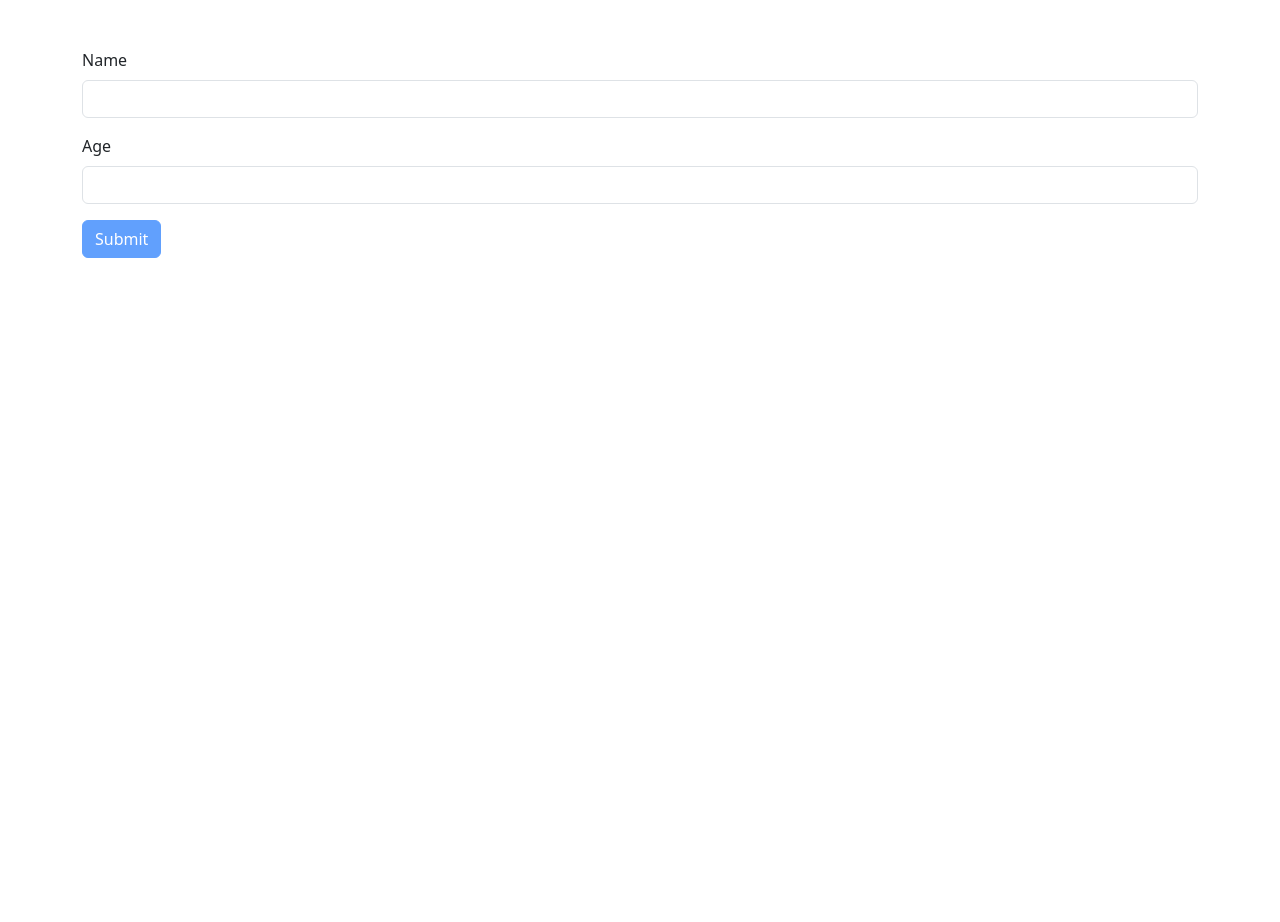
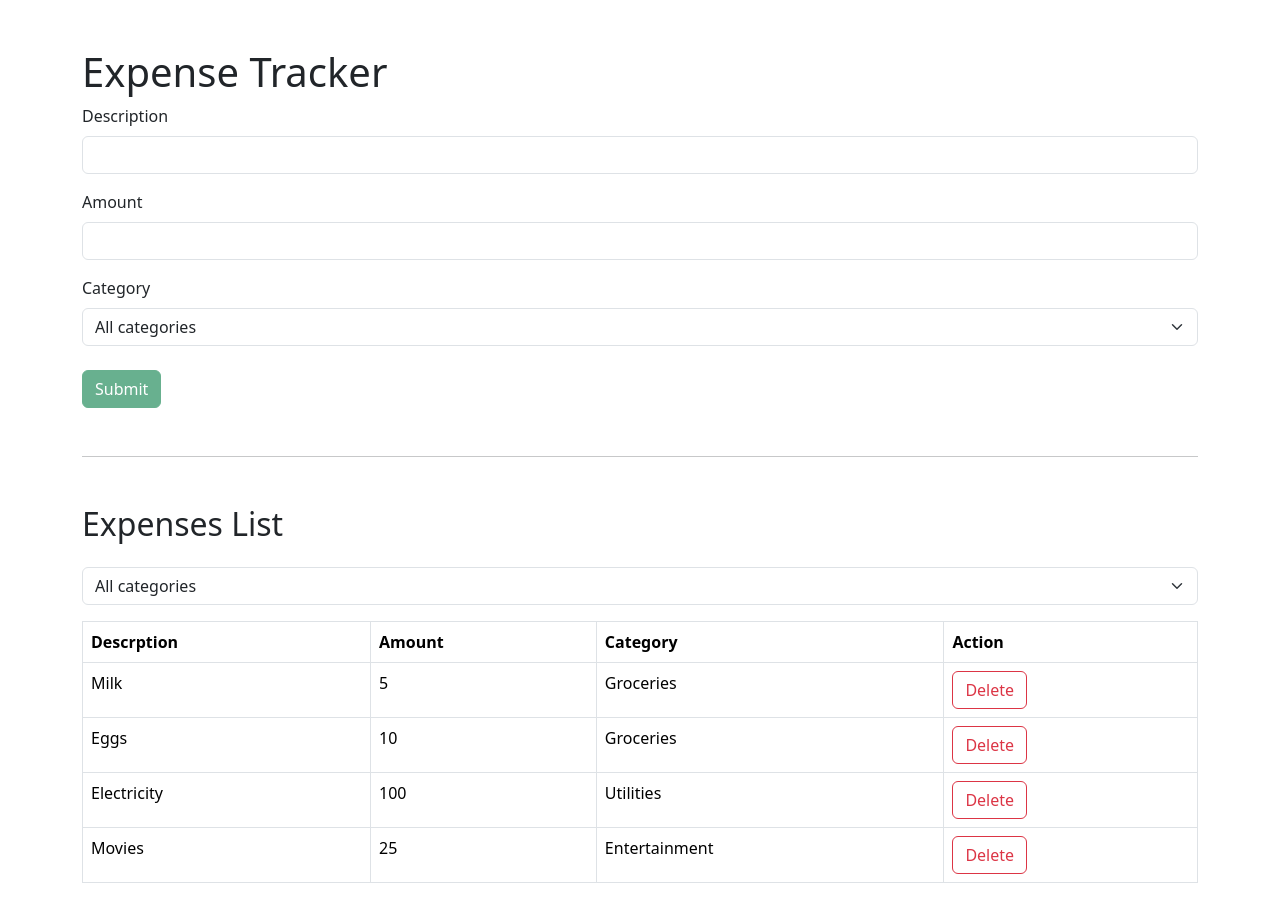
Before and after one commit to TomaszKlekner/gameHub, a React (Vite) app: page / in a window 1280 px wide. Shown: the top 922 px of the page. Before the commit the page ends 800 px from the top, so only its background shows below. Built offline with nearby package versions, Linux system fonts and the light colour scheme.

Commit message:
Create an expense tracker component

```diff
--- a/src/App.tsx
+++ b/src/App.tsx
@@ -1,9 +1,9 @@
-import Form from './components/Form';
+import ExpenseTracker from './components/ExpenseTracker/ExpenseTracker';
 
 function App() {
   return (
     <div className='container my-5'>
-      <Form />
+      <ExpenseTracker />
     </div>
   );
 }
--- /dev/null
+++ b/src/components/ExpenseTracker/ExpenseTracker.tsx
@@ -0,0 +1,58 @@
+import { useState } from 'react';
+import ExpenseTrackerForm from './ExpenseTrackerForm';
+import ExpenseTrackerList from './ExpenseTrackerList';
+
+export interface Expense {
+  description: string;
+  amount: number;
+  category: string;
+}
+
+const ExpenseTracker = () => {
+  const categories = ['Groceries', 'Utilities', 'Entertainment'];
+
+  const [expenses, setExpenses] = useState<Expense[]>([
+    {
+      description: 'Milk',
+      amount: 5,
+      category: 'Groceries',
+    },
+    {
+      description: 'Eggs',
+      amount: 10,
+      category: 'Groceries',
+    },
+    {
+      description: 'Electricity',
+      amount: 100,
+      category: 'Utilities',
+    },
+    {
+      description: 'Movies',
+      amount: 25,
+      category: 'Entertainment',
+    },
+  ]);
+
+  return (
+    <div>
+      <h1>Expense Tracker</h1>
+      <ExpenseTrackerForm
+        categories={categories}
+        onSubmitExpense={(expense) => setExpenses([...expenses, expense])}
+      />
+      <hr className='my-5' />
+      <ExpenseTrackerList
+        expenses={expenses}
+        categories={categories}
+        onDeleteExpense={(expense) =>
+          setExpenses(
+            expenses.filter((e) => e.description !== expense.description)
+          )
+        }
+      />
+    </div>
+  );
+};
+
+export default ExpenseTracker;
--- /dev/null
+++ b/src/components/ExpenseTracker/ExpenseTrackerForm.tsx
@@ -0,0 +1,104 @@
+import { FieldValues, useForm } from 'react-hook-form';
+import { z } from 'zod';
+import { zodResolver } from '@hookform/resolvers/zod';
+import { Expense } from './ExpenseTracker';
+
+const schema = z.object({
+  description: z
+    .string()
+    .min(1, { message: 'Description must be at least 1 characters long' }),
+  amount: z
+    .number({ invalid_type_error: 'Amount field is required' })
+    .min(1, { message: 'Amount must be at least 1' }),
+  category: z.string(),
+});
+
+type FormData = z.infer<typeof schema>;
+
+interface Props {
+  categories: string[];
+  onSubmitExpense: (expense: Expense) => void;
+}
+
+const ExpenseTrackerForm = ({ categories, onSubmitExpense }: Props) => {
+  const {
+    register,
+    handleSubmit,
+    reset,
+    formState: { errors, isValid },
+  } = useForm<FormData>({ resolver: zodResolver(schema) });
+
+  const onSubmit = (data: FieldValues) => {
+    const newExpense: Expense = {
+      description: data.description,
+      amount: data.amount,
+      category: data.category,
+    };
+
+    onSubmitExpense(newExpense);
+    reset();
+  };
+
+  return (
+    <form onSubmit={handleSubmit(onSubmit)}>
+      <div className='mb-3'>
+        <label htmlFor='description' className='form-label'>
+          Description
+        </label>
+        <input
+          {...register('description')}
+          id='description'
+          type='text'
+          className='form-control'
+        />
+        {errors.description && (
+          <p className='text-danger'>{errors.description.message}</p>
+        )}
+      </div>
+
+      <div className='mb-3'>
+        <label htmlFor='amount' className='form-label'>
+          Amount
+        </label>
+        <input
+          {...register('amount', { valueAsNumber: true })}
+          id='amount'
+          type='text'
+          className='form-control'
+        />
+        {errors.amount && (
+          <p className='text-danger'>{errors.amount.message}</p>
+        )}
+      </div>
+
+      <div className='mb-4'>
+        <label htmlFor='category' className='form-label'>
+          Category
+        </label>
+        <select
+          {...register('category')}
+          name='category'
+          id='category'
+          className='form-select'
+          aria-label='Select category'
+          defaultValue=''
+        >
+          <option value='' disabled>
+            All categories
+          </option>
+          {categories.map((category, index) => (
+            <option key={index}>{category}</option>
+          ))}
+        </select>
+      </div>
+
+      <div className='mb-3'>
+        <button className='btn btn-success' disabled={!isValid}>
+          Submit
+        </button>
+      </div>
+    </form>
+  );
+};
+
+export default ExpenseTrackerForm;
--- /dev/null
+++ b/src/components/ExpenseTracker/ExpenseTrackerList.tsx
@@ -0,0 +1,65 @@
+import { Expense } from './ExpenseTracker';
+
+interface Props {
+  expenses: Expense[];
+  categories: string[];
+  onDeleteExpense: (expense: Expense) => void;
+}
+
+const ExpenseTrackerList = ({
+  expenses,
+  categories,
+  onDeleteExpense,
+}: Props) => {
+  if (expenses.length === 0) return <p>No expenses tracked</p>;
+
+  return (
+    <>
+      <h2 className='mb-4'>Expenses List</h2>
+      <div className='mb-3'>
+        <select
+          name='category'
+          id='category'
+          className='form-select'
+          aria-label='Select category'
+          defaultValue={'DEFAULT'}
+        >
+          <option value='DEFAULT'>All categories</option>
+          {categories.map((category, index) => (
+            <option key={index}>{category}</option>
+          ))}
+        </select>
+      </div>
+
+      <table className='table table-bordered'>
+        <thead>
+          <tr>
+            <th scope='col'>Descrption</th>
+            <th scope='col'>Amount</th>
+            <th scope='col'>Category</th>
+            <th scope='col'>Action</th>
+          </tr>
+        </thead>
+        <tbody>
+          {expenses.map((expense, index) => (
+            <tr key={index}>
+              <td>{expense.description}</td>
+              <td>{expense.amount}</td>
+              <td>{expense.category}</td>
+              <td>
+                <button
+                  onClick={() => onDeleteExpense(expense)}
+                  className='btn btn-outline-danger'
+                >
+                  Delete
+                </button>
+              </td>
+            </tr>
+          ))}
+        </tbody>
+      </table>
+    </>
+  );
+};
+
+export default ExpenseTrackerList;
```
